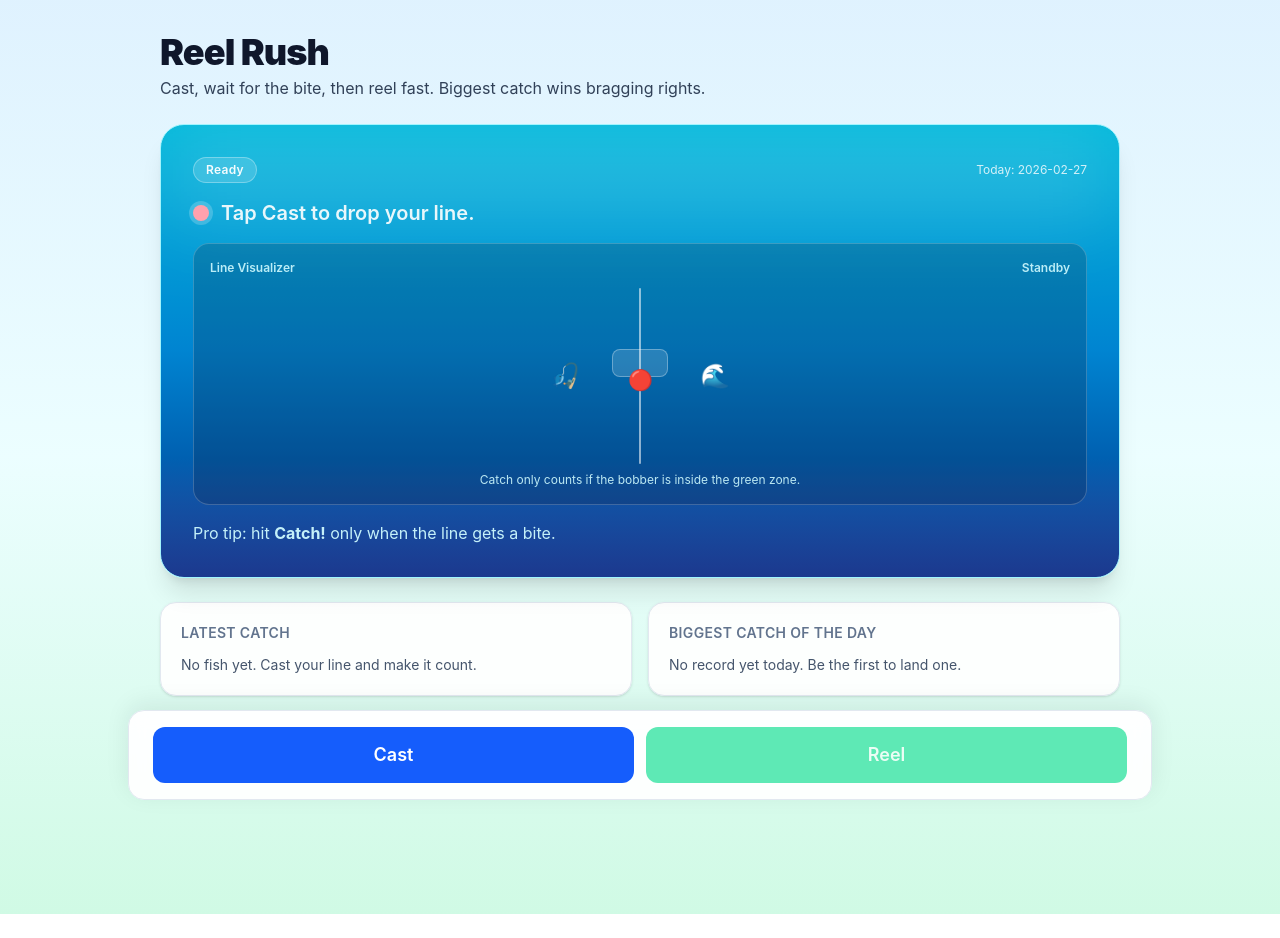
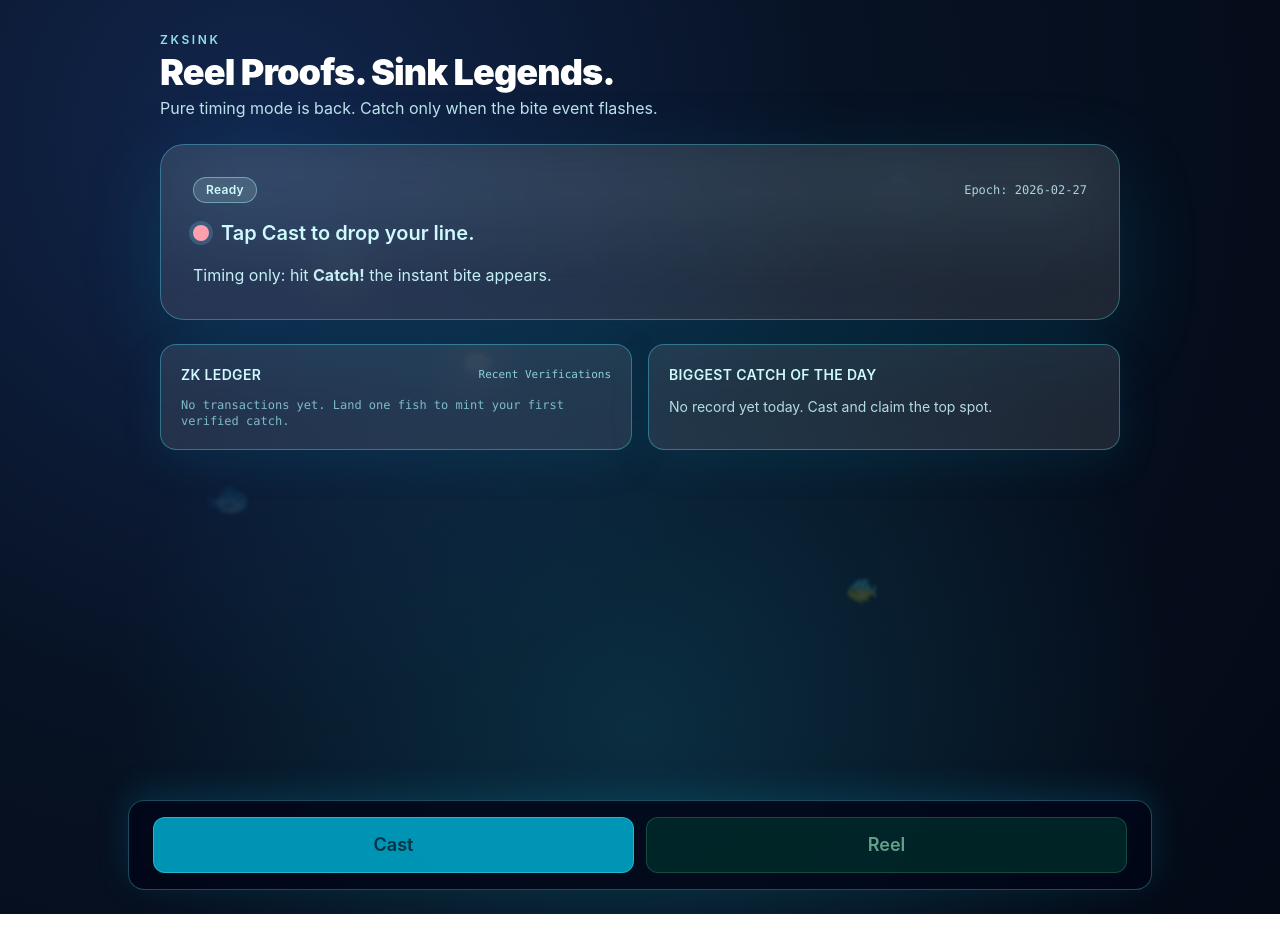
Before and after one commit to philip-leo/vibe-challenge-2026, a Next.js app: page / in a window 1280 px wide. After the commit the page ends 914 px from the top, so only its background shows below. Built offline with nearby package versions, Linux system fonts and the light colour scheme.

Commit message:
feat: add mempool aquarium and zk ledger polish

```diff
--- a/app/page.tsx
+++ b/app/page.tsx
@@ -4,7 +4,7 @@ import { useEffect, useMemo, useRef, useState } from "react";
 
 type Phase = "idle" | "line_out" | "bite" | "caught" | "missed";
 type Rarity = "common" | "rare" | "legendary";
-type TargetZone = { min: number; max: number };
+type SwimDirection = "ltr" | "rtl";
 
 type Catch = {
   name: string;
@@ -12,6 +12,7 @@ type Catch = {
   weightKg: number;
   rarity: Rarity;
   caughtAt: number;
+  txHash: string;
 };
 
 type FishDef = {
@@ -23,6 +24,17 @@ type FishDef = {
   weight: number;
 };
 
+type MempoolFish = {
+  emoji: string;
+  top: number;
+  sizeRem: number;
+  durationSec: number;
+  delaySec: number;
+  blurPx: number;
+  opacity: number;
+  direction: SwimDirection;
+};
+
 const FISH_TABLE: FishDef[] = [
   { name: "Silver Minnow", emoji: "🐟", minKg: 0.2, maxKg: 0.8, rarity: "common", weight: 44 },
   { name: "Bluegill", emoji: "🐠", minKg: 0.5, maxKg: 1.8, rarity: "common", weight: 28 },
@@ -31,10 +43,19 @@ const FISH_TABLE: FishDef[] = [
   { name: "Golden Marlin", emoji: "🦈", minKg: 7, maxKg: 12.5, rarity: "legendary", weight: 2 },
 ];
 
+const MEMPOOL_FISH: MempoolFish[] = [
+  { emoji: "🐟", top: 18, sizeRem: 1.6, durationSec: 18, delaySec: -6, blurPx: 0.8, opacity: 0.25, direction: "ltr" },
+  { emoji: "🐠", top: 26, sizeRem: 2.2, durationSec: 24, delaySec: -11, blurPx: 1.1, opacity: 0.2, direction: "rtl" },
+  { emoji: "🐡", top: 38, sizeRem: 1.9, durationSec: 20, delaySec: -2, blurPx: 1.4, opacity: 0.22, direction: "ltr" },
+  { emoji: "🐟", top: 51, sizeRem: 2.4, durationSec: 27, delaySec: -15, blurPx: 2.2, opacity: 0.14, direction: "rtl" },
+  { emoji: "🐠", top: 63, sizeRem: 1.7, durationSec: 22, delaySec: -8, blurPx: 1.6, opacity: 0.19, direction: "ltr" },
+  { emoji: "🐟", top: 75, sizeRem: 1.5, durationSec: 26, delaySec: -19, blurPx: 1.7, opacity: 0.16, direction: "rtl" },
+];
+
 const RARITY_CLASSES: Record<Rarity, string> = {
-  common: "bg-slate-100 text-slate-700 border-slate-200",
-  rare: "bg-indigo-100 text-indigo-700 border-indigo-200",
-  legendary: "bg-amber-100 text-amber-800 border-amber-200",
+  common: "bg-cyan-500/15 text-cyan-100 border-cyan-300/40",
+  rare: "bg-indigo-500/20 text-indigo-100 border-indigo-300/40",
+  legendary: "bg-amber-500/20 text-amber-100 border-amber-300/40",
 };
 
 const PHASE_LABELS: Record<Phase, string> = {
@@ -46,23 +67,12 @@ const PHASE_LABELS: Record<Phase, string> = {
 };
 
 const PHASE_TEXT_CLASSES: Record<Phase, string> = {
-  idle: "text-white/90",
-  line_out: "text-cyan-100",
+  idle: "text-cyan-100",
+  line_out: "text-sky-100",
   bite: "text-amber-200",
   caught: "text-emerald-200",
   missed: "text-rose-200",
 };
-
-const TARGET_ZONE_HEIGHT = 16;
-
-function createTargetZone(): TargetZone {
-  const center = 30 + Math.random() * 40;
-  const half = TARGET_ZONE_HEIGHT / 2;
-  return {
-    min: Math.max(8, center - half),
-    max: Math.min(92, center + half),
-  };
-}
 
 function getLocalDayKey() {
   const now = new Date();
@@ -76,6 +86,13 @@ function getStorageKey(dayKey: string) {
   return `fishing:best:${dayKey}`;
 }
 
+function makeTxHash(seed: number) {
+  const entropy = Math.floor(Math.random() * 65535)
+    .toString(16)
+    .padStart(4, "0");
+  return `0x${seed.toString(16)}${entropy}`.slice(0, 18);
+}
+
 function pickFish() {
   const totalWeight = FISH_TABLE.reduce((sum, fish) => sum + fish.weight, 0);
   let roll = Math.random() * totalWeight;
@@ -84,48 +101,49 @@ function pickFish() {
     roll -= fish.weight;
     if (roll <= 0) {
       const rawWeight = fish.minKg + Math.random() * (fish.maxKg - fish.minKg);
+      const caughtAt = Date.now();
       return {
         name: fish.name,
         emoji: fish.emoji,
         rarity: fish.rarity,
         weightKg: Math.round(rawWeight * 100) / 100,
-        caughtAt: Date.now(),
+        caughtAt,
+        txHash: makeTxHash(caughtAt),
       } satisfies Catch;
     }
   }
 
   const fallback = FISH_TABLE[0];
+  const caughtAt = Date.now();
   return {
     name: fallback.name,
     emoji: fallback.emoji,
     rarity: fallback.rarity,
     weightKg: fallback.minKg,
-    caughtAt: Date.now(),
+    caughtAt,
+    txHash: makeTxHash(caughtAt),
   } satisfies Catch;
 }
 
-function formatCatchTime(timestamp: number) {
+function formatCatchTime(timestamp: number, withSeconds = false) {
   return new Intl.DateTimeFormat(undefined, {
     hour: "2-digit",
     minute: "2-digit",
+    second: withSeconds ? "2-digit" : undefined,
   }).format(new Date(timestamp));
 }
 
 export default function Home() {
   const [phase, setPhase] = useState<Phase>("idle");
   const [statusMessage, setStatusMessage] = useState("Tap Cast to drop your line.");
-  const [latestCatch, setLatestCatch] = useState<Catch | null>(null);
   const [dailyBest, setDailyBest] = useState<Catch | null>(null);
+  const [ledgerEntries, setLedgerEntries] = useState<Catch[]>([]);
   const [todayKey, setTodayKey] = useState("");
   const [isNewRecord, setIsNewRecord] = useState(false);
-  const [linePosition, setLinePosition] = useState(50);
-  const [targetZone, setTargetZone] = useState<TargetZone>(() => createTargetZone());
 
   const biteTimeoutRef = useRef<ReturnType<typeof setTimeout> | null>(null);
   const biteExpireTimeoutRef = useRef<ReturnType<typeof setTimeout> | null>(null);
   const resetTimeoutRef = useRef<ReturnType<typeof setTimeout> | null>(null);
-  const lineMotionRef = useRef<ReturnType<typeof setInterval> | null>(null);
-  const lineVelocityRef = useRef(1.4);
 
   const isCasting = phase === "line_out" || phase === "bite";
   const canReel = phase === "line_out" || phase === "bite";
@@ -138,18 +156,10 @@ export default function Home() {
     }
   };
 
-  const clearLineMotion = () => {
-    if (lineMotionRef.current) {
-      clearInterval(lineMotionRef.current);
-      lineMotionRef.current = null;
-    }
-  };
-
   const clearAllTimers = () => {
     clearTimer(biteTimeoutRef.current);
     clearTimer(biteExpireTimeoutRef.current);
     clearTimer(resetTimeoutRef.current);
-    clearLineMotion();
     biteTimeoutRef.current = null;
     biteExpireTimeoutRef.current = null;
     resetTimeoutRef.current = null;
@@ -161,7 +171,6 @@ export default function Home() {
       setPhase("idle");
       setStatusMessage("Tap Cast to drop your line.");
       setIsNewRecord(false);
-      setLinePosition(50);
     }, delayMs);
   };
 
@@ -184,6 +193,10 @@ export default function Home() {
     }
   };
 
+  const recordLedgerEntry = (entry: Catch) => {
+    setLedgerEntries((prev) => [entry, ...prev].slice(0, 6));
+  };
+
   const handleCast = () => {
     if (isCasting) {
       return;
@@ -191,21 +204,18 @@ export default function Home() {
 
     clearAllTimers();
     setPhase("line_out");
-    setStatusMessage("Line is out... watch the bobber.");
+    setStatusMessage("Line is out... waiting for bite signal.");
     setIsNewRecord(false);
-    setLinePosition(44 + Math.random() * 12);
-    setTargetZone(createTargetZone());
-    lineVelocityRef.current = Math.random() > 0.5 ? 1.4 : -1.4;
 
     const biteDelayMs = 800 + Math.floor(Math.random() * 1400);
     biteTimeoutRef.current = setTimeout(() => {
       setPhase("bite");
-      setStatusMessage("Bite! Tap Catch while the bobber is in the green zone!");
+      setStatusMessage("Bite detected! Tap Catch now!");
 
       biteExpireTimeoutRef.current = setTimeout(() => {
         setPhase("missed");
         setStatusMessage("Too slow. The fish escaped.");
-        scheduleReset(1400);
+        scheduleReset(1300);
       }, 1400);
     }, biteDelayMs);
   };
@@ -222,61 +232,20 @@ export default function Home() {
       clearTimer(biteExpireTimeoutRef.current);
       biteExpireTimeoutRef.current = null;
 
-      const inTargetZone = linePosition >= targetZone.min && linePosition <= targetZone.max;
-      if (!inTargetZone) {
-        setPhase("missed");
-        setStatusMessage("Close, but outside the green zone. Try timing your catch.");
-        setIsNewRecord(false);
-        scheduleReset(1500);
-        return;
-      }
-
       const caughtFish = pickFish();
-      setLatestCatch(caughtFish);
       setPhase("caught");
-      setStatusMessage(`You caught a ${caughtFish.name} (${caughtFish.weightKg.toFixed(2)} kg)!`);
+      setStatusMessage(`Catch verified: ${caughtFish.name} (${caughtFish.weightKg.toFixed(2)} kg).`);
+      recordLedgerEntry(caughtFish);
       saveBestCatch(caughtFish);
-      scheduleReset(1900);
+      scheduleReset(1800);
       return;
     }
 
     setPhase("missed");
     setStatusMessage("Too early. You reeled in empty water.");
     setIsNewRecord(false);
-    scheduleReset(1400);
+    scheduleReset(1300);
   };
-
-  useEffect(() => {
-    if (phase !== "line_out" && phase !== "bite") {
-      clearLineMotion();
-      return;
-    }
-
-    clearLineMotion();
-    lineMotionRef.current = setInterval(() => {
-      setLinePosition((prev) => {
-        const phaseSpeed = phase === "bite" ? 1.55 : 1.2;
-        let next = prev + lineVelocityRef.current * phaseSpeed;
-
-        if (next >= 92) {
-          next = 92;
-          lineVelocityRef.current = -(1.1 + Math.random() * 0.9);
-        } else if (next <= 8) {
-          next = 8;
-          lineVelocityRef.current = 1.1 + Math.random() * 0.9;
-        } else {
-          lineVelocityRef.current += (Math.random() - 0.5) * 0.25;
-          lineVelocityRef.current = Math.max(-2.2, Math.min(2.2, lineVelocityRef.current));
-        }
-
-        return next;
-      });
-    }, 70);
-
-    return () => {
-      clearLineMotion();
-    };
-  }, [phase]);
 
   useEffect(() => {
     const currentDayKey = getLocalDayKey();
@@ -287,6 +256,7 @@ export default function Home() {
       if (!saved) {
         return;
       }
+
       const parsed = JSON.parse(saved) as Catch;
       if (
         parsed &&
@@ -307,29 +277,50 @@ export default function Home() {
   }, []);
 
   return (
-    <div className="min-h-screen bg-gradient-to-b from-sky-100 via-cyan-50 to-emerald-100 text-slate-900">
-      <main className="mx-auto flex min-h-screen w-full max-w-5xl flex-col px-4 pb-32 pt-6 sm:px-6 sm:pt-8 lg:px-8">
+    <div className="relative min-h-screen overflow-hidden bg-[radial-gradient(circle_at_20%_15%,#12264d_0%,#071224_45%,#040a16_100%)] text-slate-100">
+      <div className="pointer-events-none absolute inset-0">
+        <div className="absolute inset-0 bg-[radial-gradient(circle_at_50%_80%,rgba(34,211,238,0.15),transparent_55%)]" />
+        {MEMPOOL_FISH.map((fish, index) => (
+          <span
+            key={`${fish.emoji}-${index}`}
+            className="absolute select-none"
+            style={{
+              top: `${fish.top}%`,
+              fontSize: `${fish.sizeRem}rem`,
+              opacity: fish.opacity,
+              filter: `blur(${fish.blurPx}px)`,
+              animation: `${fish.direction === "ltr" ? "zkSwimLTR" : "zkSwimRTL"} ${fish.durationSec}s linear ${fish.delaySec}s infinite`,
+              willChange: "transform",
+            }}
+          >
+            {fish.emoji}
+          </span>
+        ))}
+      </div>
+
+      <main className="relative z-10 mx-auto flex min-h-screen w-full max-w-5xl flex-col px-4 pb-32 pt-6 sm:px-6 sm:pt-8 lg:px-8">
         <header className="mb-4 flex flex-col gap-1 sm:mb-6">
-          <h1 className="text-3xl font-black tracking-tight text-slate-900 sm:text-4xl">Reel Rush</h1>
-          <p className="text-sm text-slate-700 sm:text-base">
-            Cast, wait for the bite, then reel fast. Biggest catch wins bragging rights.
+          <p className="text-xs font-semibold uppercase tracking-[0.22em] text-cyan-200/90">ZKSink</p>
+          <h1 className="text-3xl font-black tracking-tight text-white sm:text-4xl">Reel Proofs. Sink Legends.</h1>
+          <p className="text-sm text-cyan-100/90 sm:text-base">
+            Pure timing mode is back. Catch only when the bite event flashes.
           </p>
         </header>
 
-        <section className="relative overflow-hidden rounded-3xl border border-cyan-200 bg-gradient-to-b from-cyan-500 via-sky-600 to-blue-900 p-5 text-white shadow-xl sm:p-8">
-          <div className="pointer-events-none absolute inset-x-0 top-0 h-24 bg-white/15 blur-2xl" />
+        <section className="relative overflow-hidden rounded-3xl border border-cyan-300/35 bg-white/10 p-5 shadow-[0_24px_80px_rgba(8,145,178,0.2)] backdrop-blur-xl sm:p-8">
+          <div className="pointer-events-none absolute inset-x-0 top-0 h-20 bg-cyan-200/10 blur-2xl" />
           <div className="relative flex flex-col gap-4">
             <div className="flex items-center justify-between">
-              <span className="rounded-full border border-white/30 bg-white/15 px-3 py-1 text-xs font-semibold tracking-wide text-white/95">
+              <span className="rounded-full border border-cyan-200/45 bg-cyan-100/15 px-3 py-1 text-xs font-semibold tracking-wide text-cyan-100">
                 {PHASE_LABELS[phase]}
               </span>
-              <span className="text-xs text-white/80">Today: {todayKey || getLocalDayKey()}</span>
+              <span className="font-mono text-xs text-cyan-100/80">Epoch: {todayKey || getLocalDayKey()}</span>
             </div>
 
             <div className="flex items-center gap-3">
               <span
                 className={[
-                  "inline-block h-4 w-4 rounded-full bg-rose-300 shadow-[0_0_0_4px_rgba(255,255,255,0.2)] motion-safe:transition-all",
+                  "inline-block h-4 w-4 rounded-full bg-rose-300 shadow-[0_0_0_4px_rgba(125,211,252,0.2)] motion-safe:transition-all",
                   phase === "bite" ? "motion-safe:animate-bounce" : "",
                   phase === "line_out" ? "motion-safe:animate-pulse" : "",
                 ].join(" ")}
@@ -337,79 +328,58 @@ export default function Home() {
               <p className={`text-lg font-semibold sm:text-xl ${phaseTextClass}`}>{statusMessage}</p>
             </div>
 
-            <div className="rounded-2xl border border-white/20 bg-slate-900/20 p-3 sm:p-4">
-              <div className="flex items-center justify-between text-xs font-semibold text-cyan-100/90">
-                <span>Line Visualizer</span>
-                <span>{phase === "bite" ? "Target Active" : "Standby"}</span>
-              </div>
-
-              <div className="mx-auto mt-3 flex items-center justify-center gap-5">
-                <div className="text-2xl">🎣</div>
-                <div className="relative h-44 w-20">
-                  <div className="absolute inset-y-0 left-1/2 w-[2px] -translate-x-1/2 rounded-full bg-white/55" />
-
-                  <div
-                    className={`absolute left-1/2 w-14 -translate-x-1/2 rounded-lg border transition-colors ${
-                      phase === "bite" ? "border-emerald-200 bg-emerald-300/35" : "border-white/30 bg-white/15"
-                    }`}
-                    style={{
-                      top: `${targetZone.min}%`,
-                      height: `${targetZone.max - targetZone.min}%`,
-                    }}
-                  />
-
-                  <span
-                    className="absolute left-1/2 -translate-x-1/2 text-xl transition-[top] duration-75 ease-linear"
-                    style={{ top: `calc(${linePosition}% - 0.65rem)` }}
-                  >
-                    🔴
-                  </span>
-                </div>
-                <div className="text-2xl">🌊</div>
-              </div>
-
-              <p className="mt-2 text-center text-xs text-cyan-100/90">
-                Catch only counts if the bobber is inside the green zone.
-              </p>
-            </div>
-
             <p className="max-w-2xl text-sm text-cyan-100/95 sm:text-base">
-              Pro tip: hit <strong>Catch!</strong> only when the line gets a bite.
+              Timing only: hit <strong>Catch!</strong> the instant bite appears.
             </p>
           </div>
         </section>
 
         <section className="mt-4 grid grid-cols-1 gap-4 md:mt-6 md:grid-cols-2">
-          <article className="rounded-2xl border border-slate-200 bg-white/95 p-4 shadow-sm sm:p-5">
-            <h2 className="text-sm font-semibold uppercase tracking-wide text-slate-500">Latest Catch</h2>
-            {latestCatch ? (
-              <div className="mt-3 flex items-start gap-3">
-                <span className="text-3xl">{latestCatch.emoji}</span>
-                <div>
-                  <p className="text-lg font-bold text-slate-900">{latestCatch.name}</p>
-                  <p className="text-sm text-slate-700">{latestCatch.weightKg.toFixed(2)} kg</p>
-                  <p className="mt-1 text-xs text-slate-500">Caught at {formatCatchTime(latestCatch.caughtAt)}</p>
-                </div>
-                <span
-                  className={`ml-auto rounded-full border px-2 py-1 text-xs font-semibold uppercase ${RARITY_CLASSES[latestCatch.rarity]}`}
-                >
-                  {latestCatch.rarity}
-                </span>
+          <article className="rounded-2xl border border-cyan-300/35 bg-white/10 p-4 shadow-[0_12px_40px_rgba(8,145,178,0.14)] backdrop-blur-xl sm:p-5">
+            <div className="flex items-center justify-between">
+              <h2 className="text-sm font-semibold uppercase tracking-wide text-cyan-100">ZK Ledger</h2>
+              <span className="font-mono text-[11px] text-cyan-200/80">Recent Verifications</span>
+            </div>
+
+            {ledgerEntries.length ? (
+              <div className="mt-3 space-y-2">
+                {ledgerEntries.map((entry) => (
+                  <div
+                    key={`${entry.txHash}-${entry.caughtAt}`}
+                    className="grid grid-cols-[auto_1fr_auto] items-center gap-2 rounded-xl border border-cyan-300/20 bg-slate-950/40 px-3 py-2"
+                  >
+                    <span className="text-lg">{entry.emoji}</span>
+                    <div className="min-w-0">
+                      <p className="truncate font-mono text-xs text-cyan-100">
+                        {formatCatchTime(entry.caughtAt, true)} | {entry.name}
+                      </p>
+                      <p className="font-mono text-[11px] text-cyan-200/70">{entry.txHash}</p>
+                    </div>
+                    <div className="text-right">
+                      <p className="font-mono text-xs text-white">{entry.weightKg.toFixed(2)} kg</p>
+                      <span className="mt-1 inline-block rounded-full border border-emerald-300/35 bg-emerald-400/20 px-2 py-0.5 font-mono text-[10px] uppercase tracking-wide text-emerald-100">
+                        Verified
+                      </span>
+                    </div>
+                  </div>
+                ))}
               </div>
             ) : (
-              <p className="mt-3 text-sm text-slate-600">No fish yet. Cast your line and make it count.</p>
+              <p className="mt-3 font-mono text-xs text-cyan-200/70">
+                No transactions yet. Land one fish to mint your first verified catch.
+              </p>
             )}
           </article>
 
-          <article className="rounded-2xl border border-slate-200 bg-white/95 p-4 shadow-sm sm:p-5">
-            <h2 className="text-sm font-semibold uppercase tracking-wide text-slate-500">Biggest Catch of the Day</h2>
+          <article className="rounded-2xl border border-cyan-300/35 bg-white/10 p-4 shadow-[0_12px_40px_rgba(8,145,178,0.14)] backdrop-blur-xl sm:p-5">
+            <h2 className="text-sm font-semibold uppercase tracking-wide text-cyan-100">Biggest Catch of the Day</h2>
             {dailyBest ? (
               <div className="mt-3 flex items-start gap-3">
                 <span className="text-3xl">{dailyBest.emoji}</span>
                 <div>
-                  <p className="text-lg font-bold text-slate-900">{dailyBest.name}</p>
-                  <p className="text-sm text-slate-700">{dailyBest.weightKg.toFixed(2)} kg</p>
-                  <p className="mt-1 text-xs text-slate-500">Set at {formatCatchTime(dailyBest.caughtAt)}</p>
+                  <p className="text-lg font-bold text-white">{dailyBest.name}</p>
+                  <p className="font-mono text-sm text-cyan-100">{dailyBest.weightKg.toFixed(2)} kg</p>
+                  <p className="mt-1 font-mono text-xs text-cyan-200/70">Set at {formatCatchTime(dailyBest.caughtAt)}</p>
                 </div>
                 <span
                   className={`ml-auto rounded-full border px-2 py-1 text-xs font-semibold uppercase ${RARITY_CLASSES[dailyBest.rarity]}`}
@@ -418,24 +388,25 @@ export default function Home() {
                 </span>
               </div>
             ) : (
-              <p className="mt-3 text-sm text-slate-600">No record yet today. Be the first to land one.</p>
+              <p className="mt-3 text-sm text-cyan-100/85">No record yet today. Cast and claim the top spot.</p>
             )}
+
             {isNewRecord ? (
-              <p className="mt-3 rounded-lg border border-emerald-200 bg-emerald-50 px-3 py-2 text-sm font-semibold text-emerald-700">
-                New daily record!
+              <p className="mt-3 rounded-lg border border-emerald-300/35 bg-emerald-400/20 px-3 py-2 text-sm font-semibold text-emerald-100">
+                New daily record verified.
               </p>
             ) : null}
           </article>
         </section>
       </main>
 
-      <div className="fixed inset-x-0 bottom-0 z-20 border-t border-slate-200 bg-white/95 px-4 pb-[calc(env(safe-area-inset-bottom)+0.75rem)] pt-3 shadow-[0_-6px_24px_rgba(15,23,42,0.08)] backdrop-blur md:sticky md:mx-auto md:mb-6 md:max-w-5xl md:rounded-2xl md:border md:px-6 md:py-4">
+      <div className="fixed inset-x-0 bottom-0 z-20 border-t border-cyan-300/30 bg-slate-950/85 px-4 pb-[calc(env(safe-area-inset-bottom)+0.75rem)] pt-3 shadow-[0_-8px_32px_rgba(8,145,178,0.2)] backdrop-blur md:sticky md:mx-auto md:mb-6 md:max-w-5xl md:rounded-2xl md:border md:px-6 md:py-4">
         <div className="mx-auto grid w-full max-w-5xl grid-cols-2 gap-3">
           <button
             type="button"
             onClick={handleCast}
             disabled={isCasting}
-            className="h-14 rounded-xl bg-blue-600 px-4 text-lg font-semibold text-white transition-colors hover:bg-blue-700 disabled:cursor-not-allowed disabled:bg-blue-300 disabled:text-blue-50"
+            className="h-14 rounded-xl border border-cyan-300/40 bg-cyan-500/80 px-4 text-lg font-semibold text-cyan-950 transition-colors hover:bg-cyan-400 disabled:cursor-not-allowed disabled:border-cyan-300/20 disabled:bg-cyan-900/40 disabled:text-cyan-200/60"
           >
             Cast
           </button>
@@ -443,12 +414,38 @@ export default function Home() {
             type="button"
             onClick={handleReel}
             disabled={!canReel}
-            className="h-14 rounded-xl bg-emerald-600 px-4 text-lg font-semibold text-white transition-colors hover:bg-emerald-700 disabled:cursor-not-allowed disabled:bg-emerald-300 disabled:text-emerald-50"
+            className="h-14 rounded-xl border border-emerald-300/40 bg-emerald-500/80 px-4 text-lg font-semibold text-emerald-950 transition-colors hover:bg-emerald-400 disabled:cursor-not-allowed disabled:border-emerald-300/20 disabled:bg-emerald-900/40 disabled:text-emerald-200/60"
           >
             {phase === "bite" ? "Catch!" : "Reel"}
           </button>
         </div>
       </div>
+
+      <style jsx global>{`
+        @keyframes zkSwimLTR {
+          0% {
+            transform: translateX(-12vw) translateY(0);
+          }
+          50% {
+            transform: translateX(52vw) translateY(-6px);
+          }
+          100% {
+            transform: translateX(114vw) translateY(0);
+          }
+        }
+
+        @keyframes zkSwimRTL {
+          0% {
+            transform: translateX(112vw) translateY(0) scaleX(-1);
+          }
+          50% {
+            transform: translateX(48vw) translateY(6px) scaleX(-1);
+          }
+          100% {
+            transform: translateX(-14vw) translateY(0) scaleX(-1);
+          }
+        }
+      `}</style>
     </div>
   );
 }
```
Also changed, not shown: .ai/context.md, .ai/sessions/2026-03-04-mempool-aquarium-zk-ledger.md (added).
